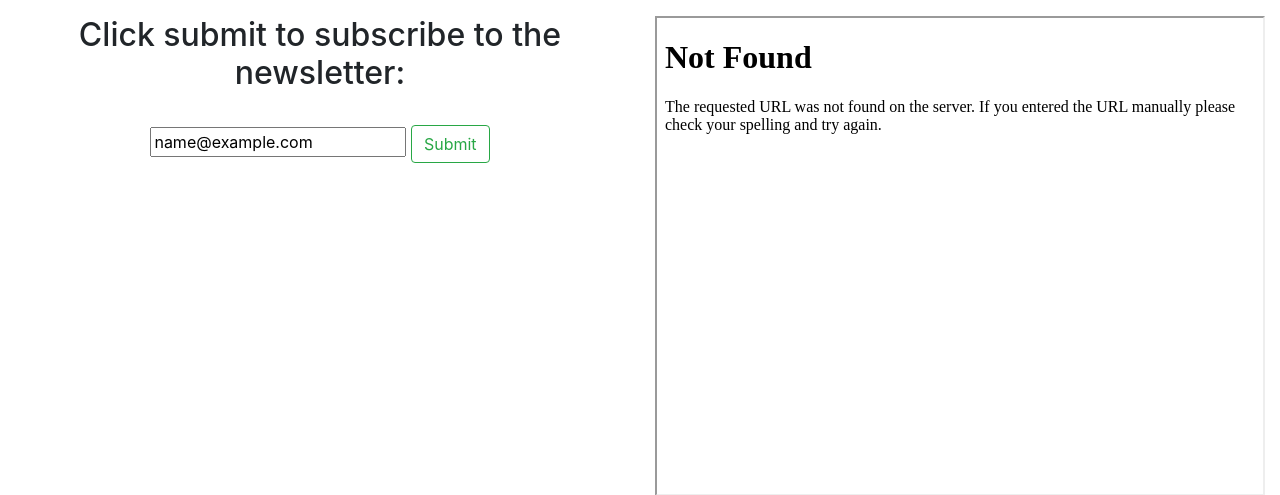
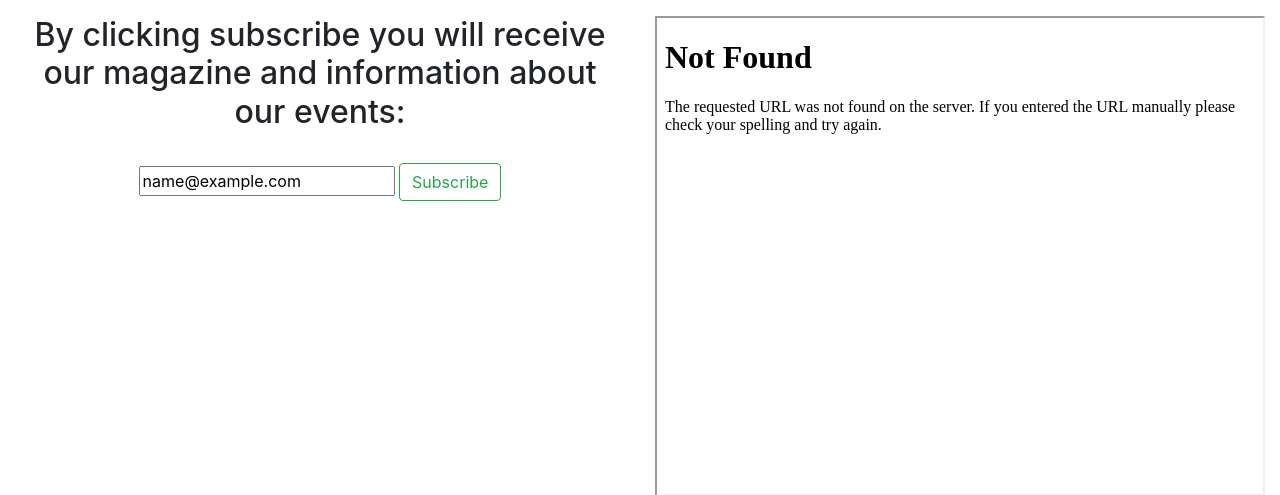
Before and after one commit to newacropolis-uk-website/frontend, a Python web app: template app/templates/views/subscription.html in a window 1280 px wide. Shown: the part 151-646 px from the top of the page. Run offline with Jinja, Linux system fonts and the light colour scheme; the template is opened without the code that fills it: most values are stand-ins (such as "Sample title", 1, 10 or a date in 2020); form fields are guessed from the names that the template uses; some libraries are stand-ins or nearby versions.

Commit message:
Make design changes to subscription page
Also remove print debug statements

```diff
--- a/app/clients/api_client.py
+++ b/app/clients/api_client.py
@@ -119,5 +119,4 @@ class ApiClient(BaseAPIClient):
         data = {
             'email': email
         }
-        print(data)
         return self.post(url='subscription', data=data)
--- a/app/main/views/subscription.py
+++ b/app/main/views/subscription.py
@@ -13,7 +13,6 @@ def subscription():
             api_client.add_subscription_email(subscription_form.email.data)
             return redirect(url_for('.index'))
         except Exception as e:
-            print("EXCEPTION")
             print(e)
             return render_template(
                 'views/subscription.html',
--- a/app/templates/views/subscription.html
+++ b/app/templates/views/subscription.html
@@ -6,11 +6,11 @@
 <div class="container-fluid padding">
   <div class="row padding text-center ">
     <div class="col-xs-12 col-sm-12 col-md-6">
-       <h2> Click submit to subscribe to the newsletter:</h2><br>
+       <h2> By clicking subscribe you will receive our magazine and information about our events: </h2><br>
        <form action="/subscription" method=post>
         {{ subscription_form.csrf_token }}
         {{ subscription_form.email(value=email) }}
-        <button type="submit" class="btn btn-outline-success">Submit</button>
+        <button type="submit" class="btn btn-outline-success">Subscribe</button>
       </form>
       {% if error %}
         <li class="error_text">Failed to process email, please try again later</li>
```
